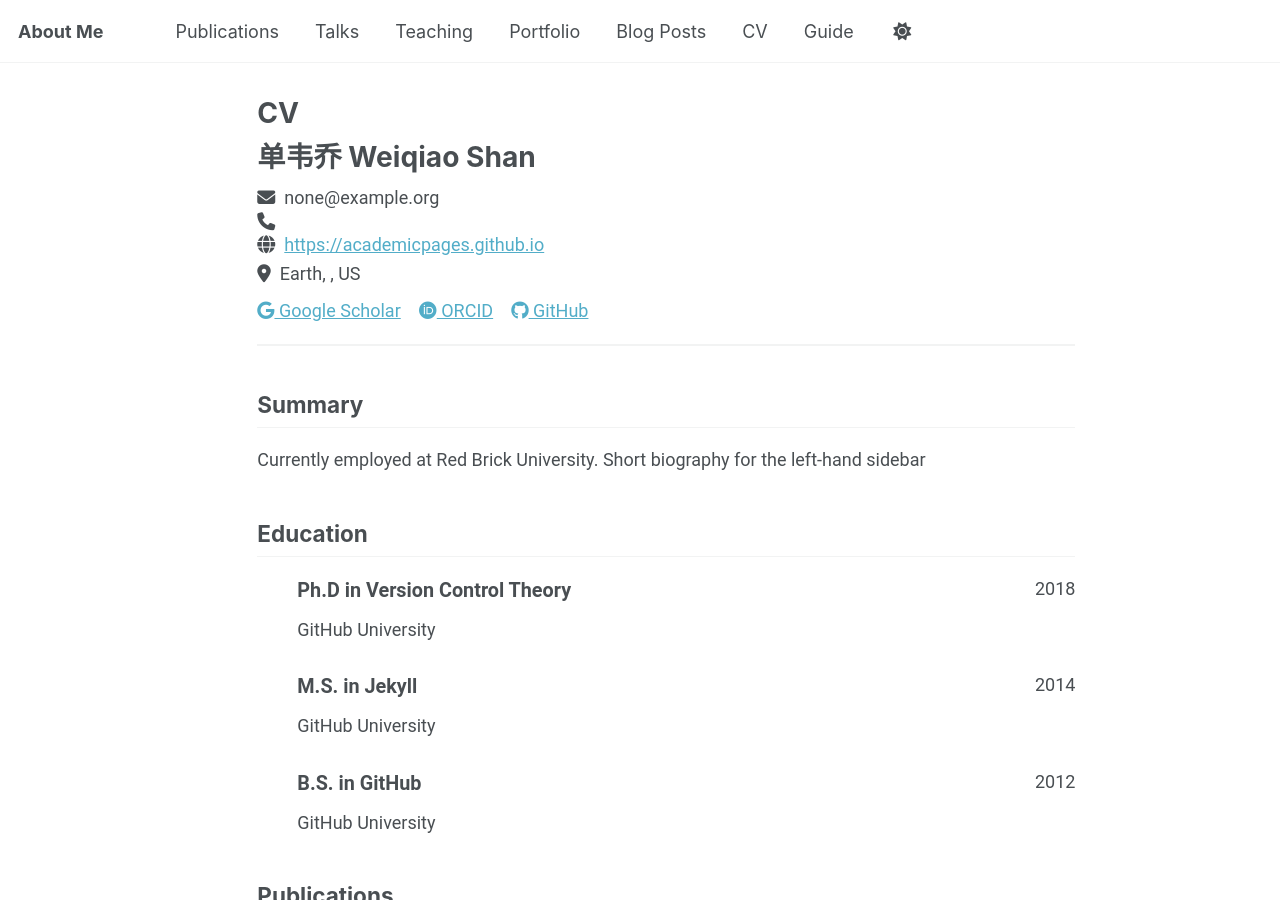
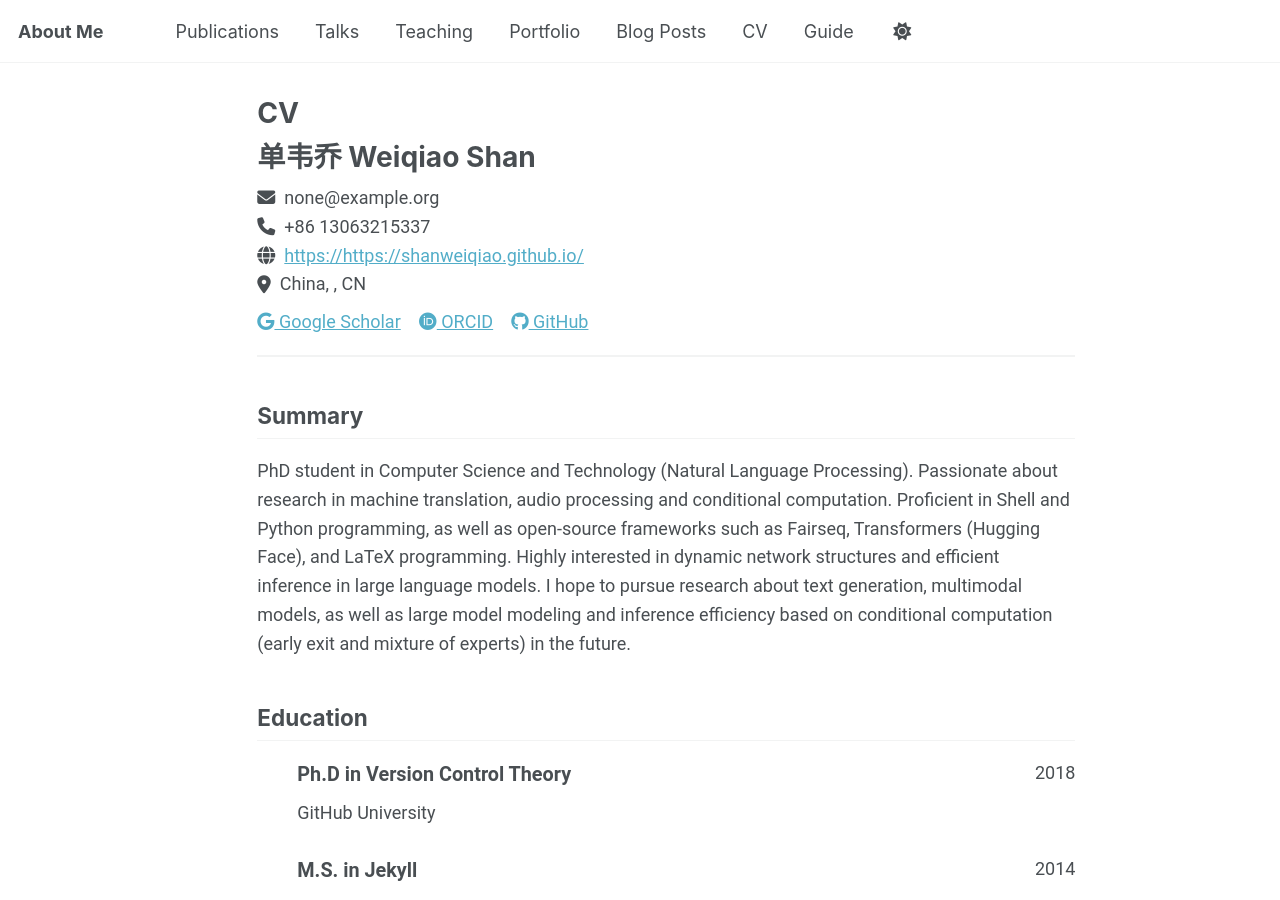
Before and after one commit to shanweiqiao/shanweiqiao.github.io, a Jekyll site: the page built from _pages/cv-json.md, in a window 1280 px wide and 900 px high. Built offline with Jekyll 4.4.1, drawn with Linux system fonts in a browser that asks for light colours; a script that is not in the unit is left out.

```diff
--- a/_data/cv.json
+++ b/_data/cv.json
@@ -2,21 +2,21 @@
   "basics": {
     "name": "单韦乔 Weiqiao Shan",
     "email": "none@example.org",
-    "phone": "",
-    "website": "https://academicpages.github.io",
-    "summary": "Currently employed at Red Brick University. Short biography for the left-hand sidebar",
+    "phone": "+86 13063215337",
+    "website": "https://https://shanweiqiao.github.io/",
+    "summary": "PhD student in Computer Science and Technology (Natural Language Processing). Passionate about research in machine translation, audio processing and conditional computation. Proficient in Shell and Python programming, as well as open-source frameworks such as Fairseq, Transformers (Hugging Face), and LaTeX programming. Highly interested in dynamic network structures and efficient inference in large language models. I hope to pursue research about text generation, multimodal models, as well as large model modeling and inference efficiency based on conditional computation (early exit and mixture of experts) in the future.",
     "location": {
       "address": "",
       "postalCode": "",
-      "city": "Earth",
-      "countryCode": "US",
+      "city": "China",
+      "countryCode": "CN",
       "region": ""
     },
     "profiles": [
       {
         "network": "Google Scholar",
         "username": "",
-        "url": "https://scholar.google.com/citations?user=PS_CX0AAAAAJ"
+        "url": "https://scholar.google.com/citations?user=zsXzXD4AAAAJ&hl=zh-CN"
       },
       {
         "network": "ORCID",
@@ -26,7 +26,7 @@
       {
         "network": "GitHub",
         "username": "academicpages",
-        "url": "https://github.com/academicpages"
+        "url": "https://github.com/shanweiqiao"
       }
     ]
   },
```
